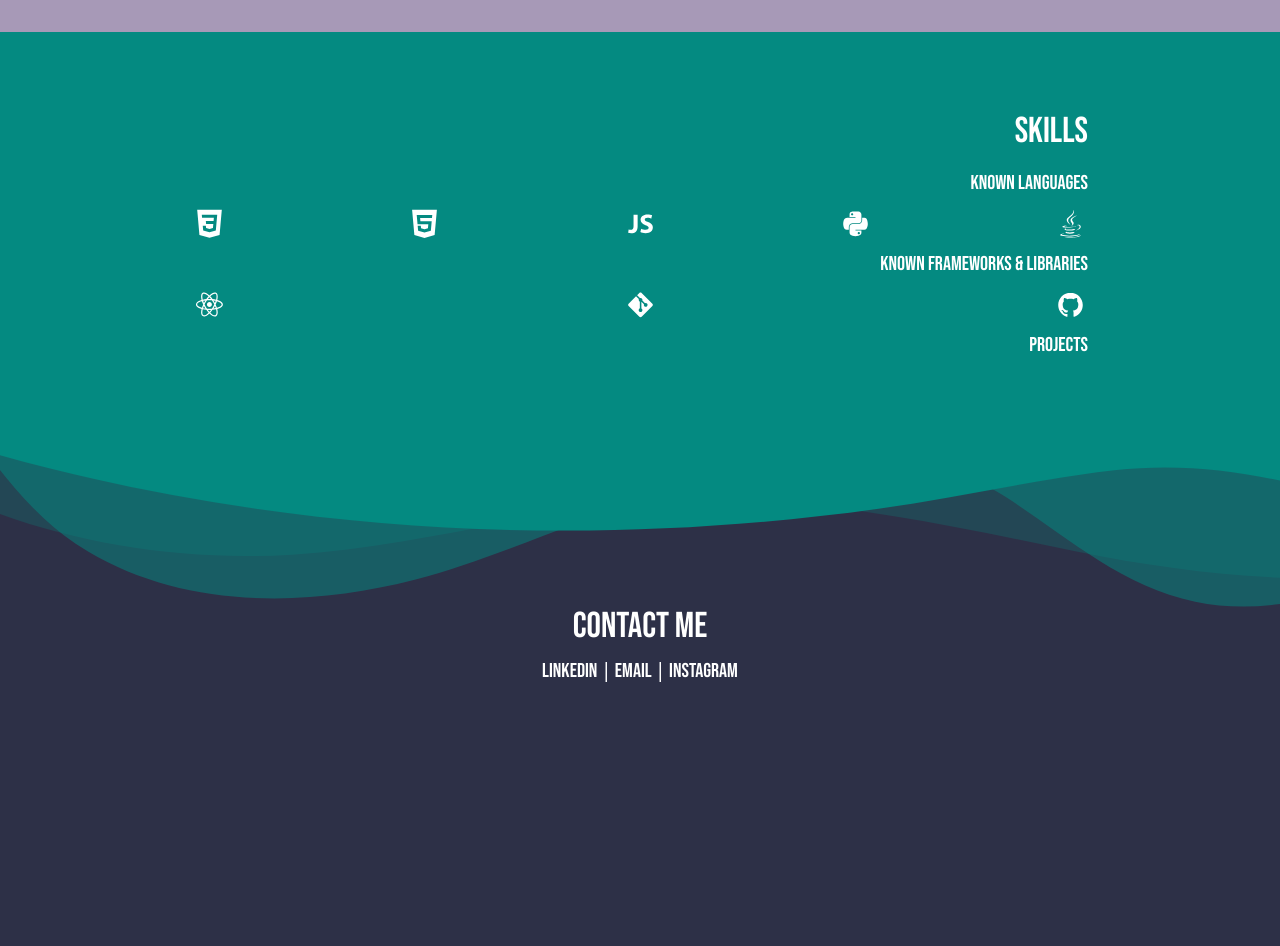
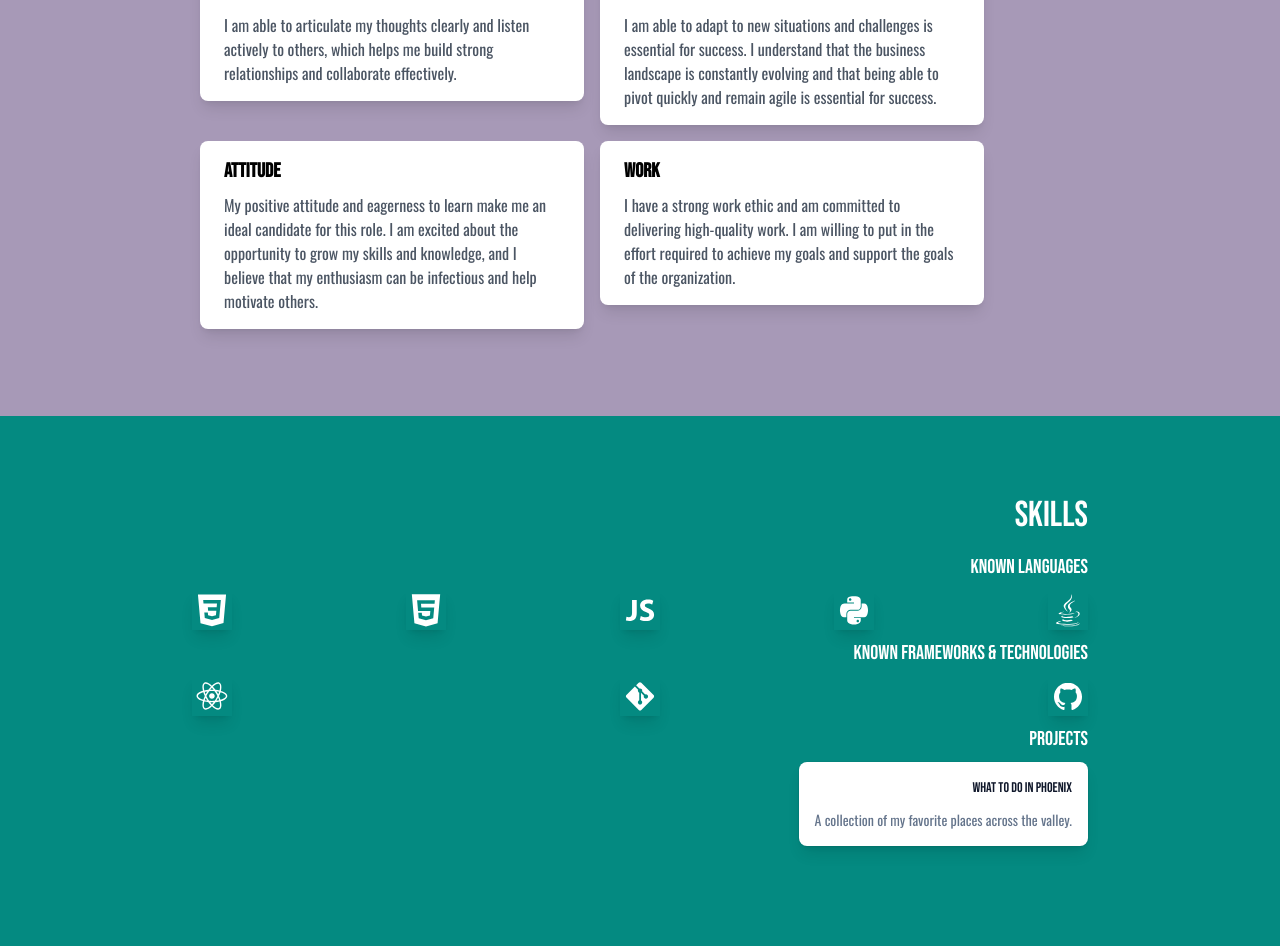
Before and after one commit to jammil002/jmdev3project, a Next.js app: page / in a window 1280 px wide. Shown: the part 1046-1992 px from the top of the page. Before the commit the page ends 1812 px from the top, so only its background shows below. Built offline with nearby package versions, Linux system fonts and the light colour scheme.

Commit message:
finished reason to hire me

```diff
--- /dev/null
+++ b/components/Card.tsx
@@ -0,0 +1,36 @@
+import React from "react";
+import PropTypes from "prop-types";
+
+const Card = ({
+  link,
+  title,
+  description,
+}: {
+  link: string;
+  title: string;
+  description: string;
+}) => {
+  return (
+    <div className="pt-2 pb-2">
+      <a
+        href={link}
+        target="_blank"
+        rel="noreferrer"
+        className="group block max-w-xs rounded-lg p-4 bg-white ring-1 ring-slate-900/5 shadow-lg space-y-3 hover:bg-[#414b5f] hover:ring-[#414b5f]"
+      >
+        <div className="flex justify-end space-x-3">
+          <h3 className="text-slate-900 group-hover:text-white text-sm text-right font-BebasNeue">
+            {title}
+          </h3>
+        </div>
+        <p className="text-slate-500 group-hover:text-white text-sm text-right font-Oswald">
+          {description}
+        </p>
+      </a>
+    </div>
+  );
+};
+
+Card.propTypes = { title: PropTypes.string, description: PropTypes.string };
+
+export default Card;
--- /dev/null
+++ b/components/HireCard.tsx
@@ -0,0 +1,27 @@
+import React from "react";
+import PropTypes from "prop-types";
+
+const HireCard = ({
+  title,
+  description,
+}: {
+  title: string;
+  description: string;
+}) => {
+  return (
+    <div className="p-2">
+      <div className="group block max-w-sm rounded-lg shadow-lg bg-white">
+        <div className="px-6 py-4">
+          <div className="font-bold text-black text-xl mb-2 font-BebasNeue">
+            {title}
+          </div>
+          <p className="text-base font-Oswald text-gray-600">{description}</p>
+        </div>
+      </div>
+    </div>
+  );
+};
+
+HireCard.propTypes = {};
+
+export default HireCard;
--- a/components/KnownLanguages.tsx
+++ b/components/KnownLanguages.tsx
@@ -9,44 +9,36 @@ import {
   DiGithubBadge,
   DiJava,
 } from "react-icons/di";
+import Card from "./Card";
 
 const KnownLanguages = () => {
   return (
     <div className="pb-2 pt-2">
       <h4 className="font-BebasNeue">Known Languages</h4>
-      <div className="flex justify-between pb-2 pt-2 ">
-        <a href="">
-          <DiCss3 size={35} />
-        </a>
-        <a href="">
-          <DiHtml5 size={35} />
-        </a>
-        <a href="https://www.javascript.com/">
-          <DiJavascript1 size={35} />
-        </a>
-        <a href="">
-          <DiPython size={35} />
-        </a>
-        <a>
-          <DiJava size={35} />
-        </a>
+      <div className="flex justify-between pb-2 pt-2">
+        <DiCss3 size={40} className="shadow-lg cursor-grab" />
+        <DiHtml5 size={40} className="shadow-lg cursor-grab" />
+        <DiJavascript1 size={40} className="shadow-lg cursor-grab hover:" />
+        <DiPython size={40} className="shadow-lg cursor-grab" />
+        <DiJava size={40} className="shadow-lg cursor-grab" />
       </div>
       <h4 className="font-BebasNeue text-right">
-        Known Frameworks & Libraries
+        Known Frameworks & Technologies
       </h4>
       <div className="flex justify-between pb-2 pt-2">
-        <a href="">
-          <DiReact size={35} />
-        </a>
-        <a href="">
-          <DiGit size={35} />
-        </a>
-        <a>
-          <DiGithubBadge size={35} />
-        </a>
+        <DiReact size={40} className="shadow-lg cursor-grab" />
+        <DiGit size={40} className="shadow-lg cursor-grab" />
+        <DiGithubBadge size={40} className="shadow-lg cursor-grab" />
       </div>
 
       <h4 className="font-BebasNeue">Projects</h4>
+      <div className="flex justify-end">
+        <Card
+          link="http://www.whattodoinphx.com/"
+          title="What To Do In Phoenix"
+          description="A collection of my favorite places across the valley."
+        />
+      </div>
     </div>
   );
 };
--- a/pages/index.tsx
+++ b/pages/index.tsx
@@ -3,6 +3,7 @@ import Image from "next/image";
 import jmDevLogo from "../public/logo.svg";
 import ImageSlider from "../components/ImageSlider";
 import KnownLanguages from "../components/KnownLanguages";
+import HireCard from "../components/HireCard";
 
 export default function Home() {
   return (
@@ -54,6 +55,7 @@ export default function Home() {
             alt="JM.DEV Logo"
             width={320}
             height={320}
+            className=""
             priority
           />
         </div>
@@ -65,10 +67,7 @@ export default function Home() {
             <h1 className="font-BebasNeue text-4xl pb-2 pt-5">About Me</h1>
             <div className="font-Oswald text-xl leading-2">
               <p>My name is James Miller.</p>
-              <p>
-                I am a current Computer Science student at Grand Canyon
-                University.
-              </p>
+              <p>I am a Computer Science student at Grand Canyon University.</p>
               <p>
                 Currently, searching for a{" "}
                 <span className="underline decoration-[#95afe5]">
@@ -84,7 +83,7 @@ export default function Home() {
                     here{" "}
                   </span>
                 </a>{" "}
-                or scroll down to learn more about me!
+                or scroll to learn more about me!
               </p>
             </div>
           </div>
@@ -120,7 +119,24 @@ export default function Home() {
             <h1 className="font-BebasNeue text-4xl pb-4">
               Why You Should Hire Me
             </h1>
-            <ImageSlider />
+            <div className="flex flex-row flex-wrap">
+              <HireCard
+                title="Collaboration"
+                description=" I am able to articulate my thoughts clearly and listen actively to others, which helps me build strong relationships and collaborate effectively."
+              />
+              <HireCard
+                title="Adaptability"
+                description="I am able to adapt to new situations and challenges is essential for success. I understand that the business landscape is constantly evolving and that being able to pivot quickly and remain agile is essential for success."
+              />
+              <HireCard
+                title="Attitude"
+                description="My positive attitude and eagerness to learn make me an ideal candidate for this role. I am excited about the opportunity to grow my skills and knowledge, and I believe that my enthusiasm can be infectious and help motivate others."
+              />
+              <HireCard
+                title="Work"
+                description="I have a strong work ethic and am committed to delivering high-quality work. I am willing to put in the effort required to achieve my goals and support the goals of the organization."
+              />
+            </div>
           </div>
         </section>
         <a id="sectionThreeLink"></a>
```
